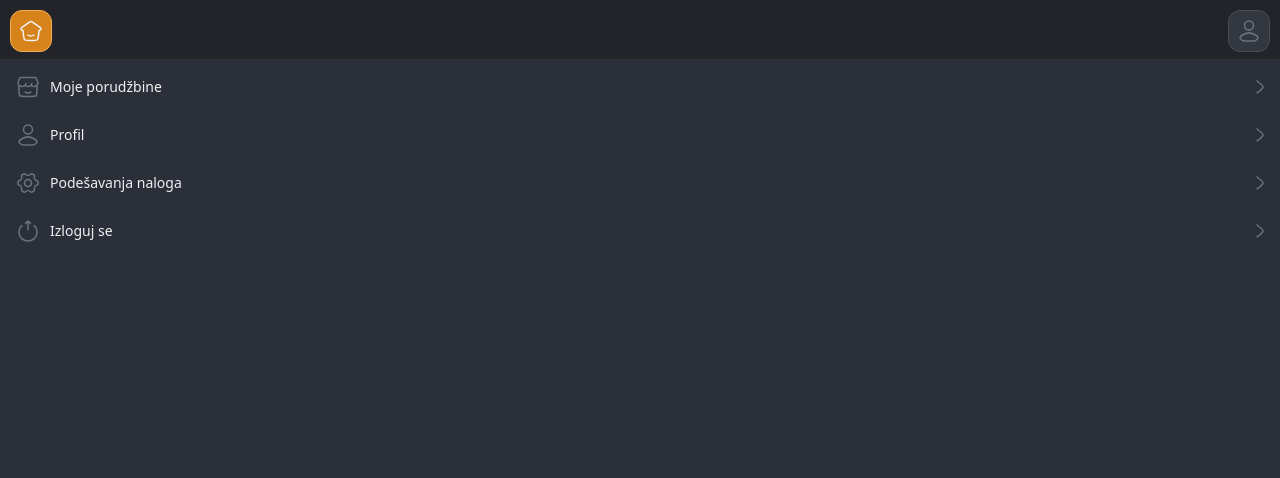
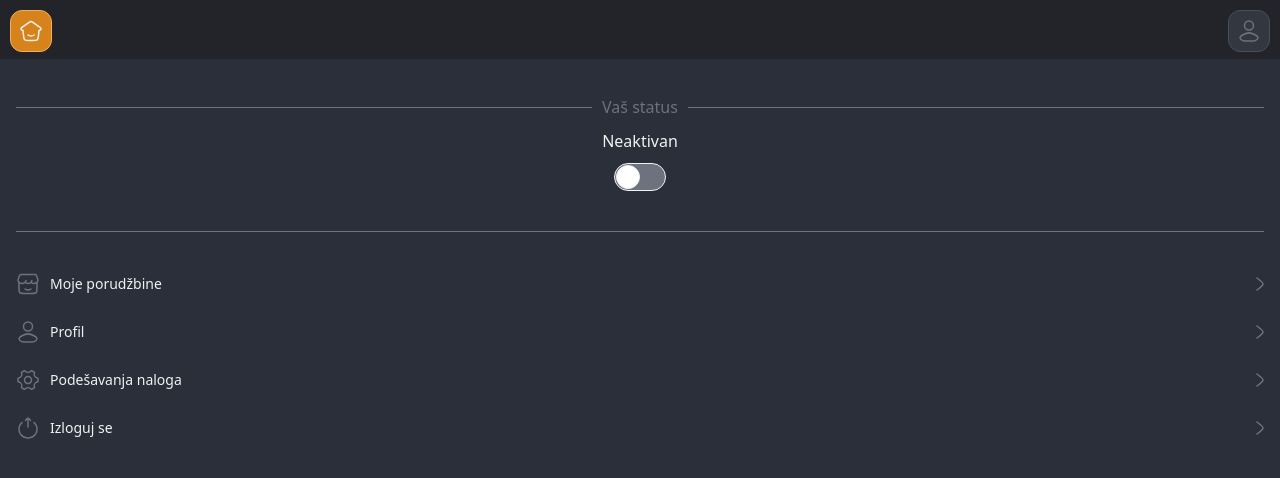
Before and after one commit to alokin-agency/deliveryservices-dashboard, a React (Vite) app: page / in a window 1280 px wide. Both pictures are taken after a click on the element 31 px from the left and 31 px from the top of the page. Shown: the top 478 px of the page. Built offline with nearby package versions, Linux system fonts and the light colour scheme.

Commit message:
switch not working with checked attribute

```diff
--- a/src/components/Header/Header.jsx
+++ b/src/components/Header/Header.jsx
@@ -14,9 +14,35 @@ const Header = () => {
     const [paneContent, setPaneContent] = useState(null);
     const [isPaneOpen, setIsPaneOpen] = useState(false);
 
+    const [isActive, setIsActive] = useState(false);
+    const handleToggle = () => {
+        setIsActive((prevState) => !prevState);
+    };
+
     const OpenMenu = () => {
         setPaneContent(
             <div>
+                <div className="active-status flex flex-col items-center mb-10 pb-10 border-b border-[#6C727E]">
+                    <div className="flex w-full items-center gap-2.5 mt-5 mb-2.5">
+                        <div className="w-full h-0.25 bg-[#6C727E]"></div>
+                        <p className="text-[#6C727E] font-medium shrink-0">Vaš status</p>
+                        <div className="w-full h-0.25 bg-[#6C727E]"></div>
+                    </div>
+                    <p className="text-center font-medium">
+                        {isActive ? 'Aktivan' : 'Neaktivan'}
+                    </p>
+                    <label className="relative inline-flex cursor-pointer items-center mt-2.5">
+                        <input
+                        id="switch"
+                        type="checkbox"
+                        className="peer sr-only"
+                        checked={isActive}
+                        onChange={handleToggle}
+                         />
+                        <label for="switch" className="hidden"></label>
+                        <div className="peer h-7 w-13 rounded-full border bg-[#6C727E] after:absolute after:left-[2px] after:top-0.5 after:h-6 after:w-6 after:rounded-full after:border after:border-gray after:bg-white after:transition-all after:content-[''] peer-checked:bg-[#58A65C] peer-checked:after:translate-x-full peer-checked:after:border-white peer-focus:green"></div>
+                    </label>
+                </div>
                 <IconButton
                 title='Moje porudžbine'
                 icon={StoreIcon}
```
